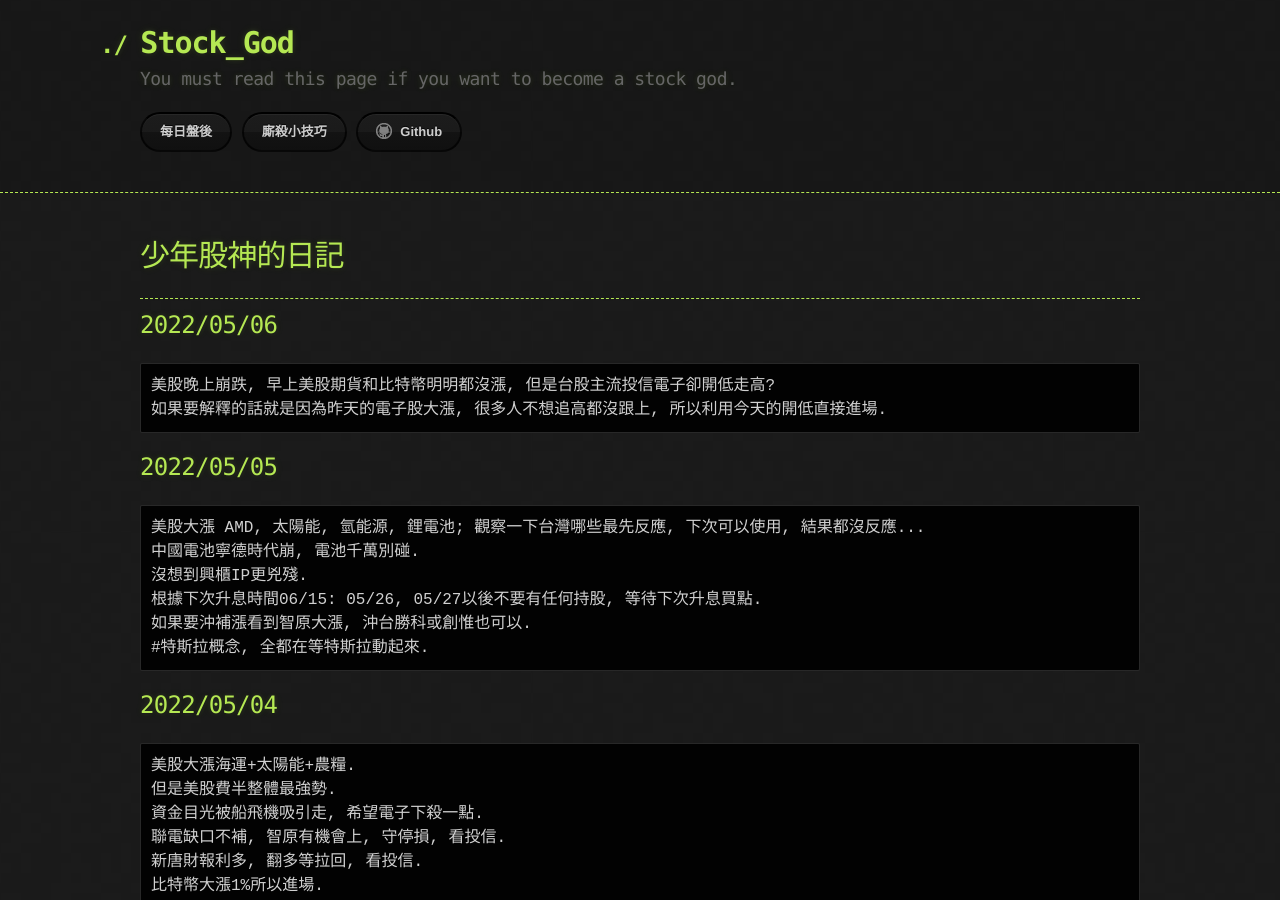
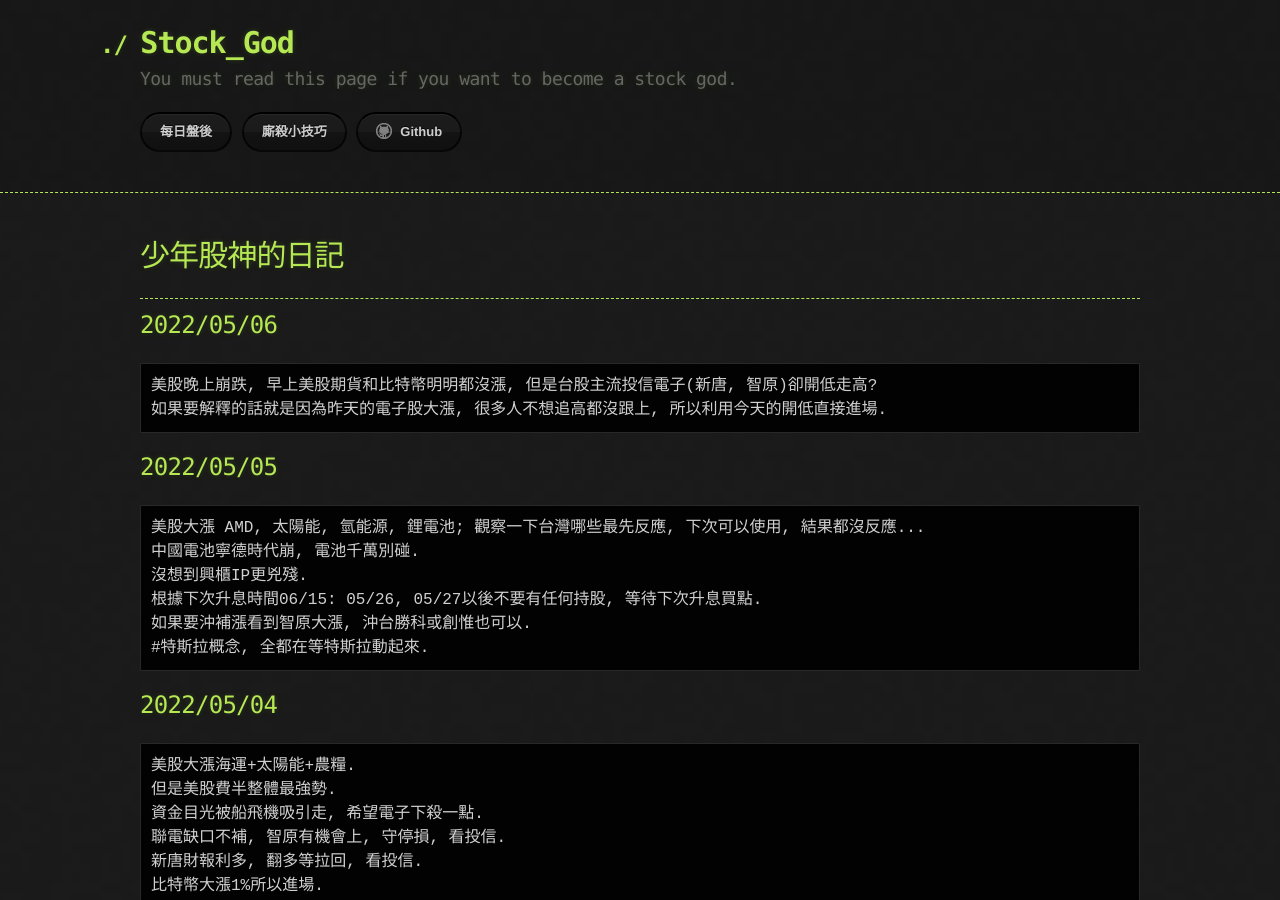
Before and after one commit to lepg5487/Stock_God, a Jekyll site: the page built from index.md, in a window 1280 px wide and 900 px high. Built offline with Jekyll 4.4.1, drawn with Linux system fonts in a browser that asks for light colours; our own code applies the rules of GitHub Pages for plain Markdown files.

Commit message:
Update index.md

````diff
--- a/index.md
+++ b/index.md
@@ -8,7 +8,7 @@ layout: testlayouts
 
 ## 2022/05/06
 ```
-美股晚上崩跌, 早上美股期貨和比特幣明明都沒漲, 但是台股主流投信電子卻開低走高?
+美股晚上崩跌, 早上美股期貨和比特幣明明都沒漲, 但是台股主流投信電子(新唐, 智原)卻開低走高?
 如果要解釋的話就是因為昨天的電子股大漲, 很多人不想追高都沒跟上, 所以利用今天的開低直接進場.
 ```
 
````
